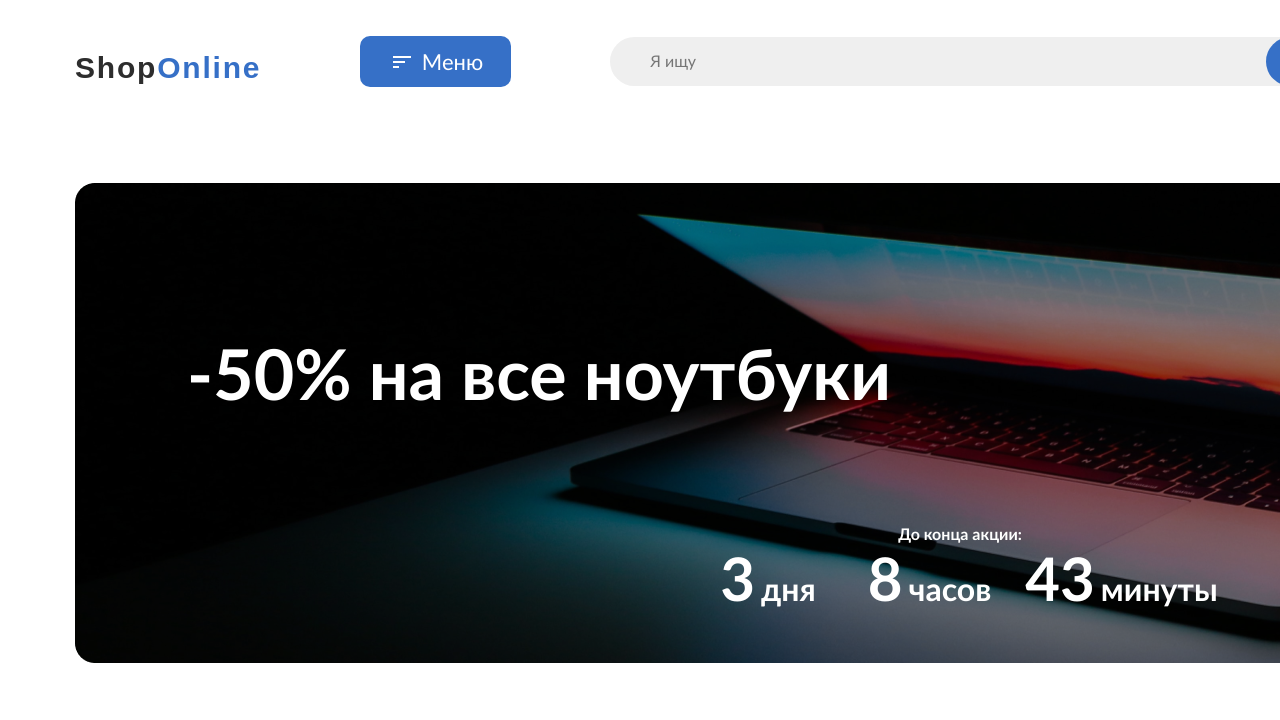
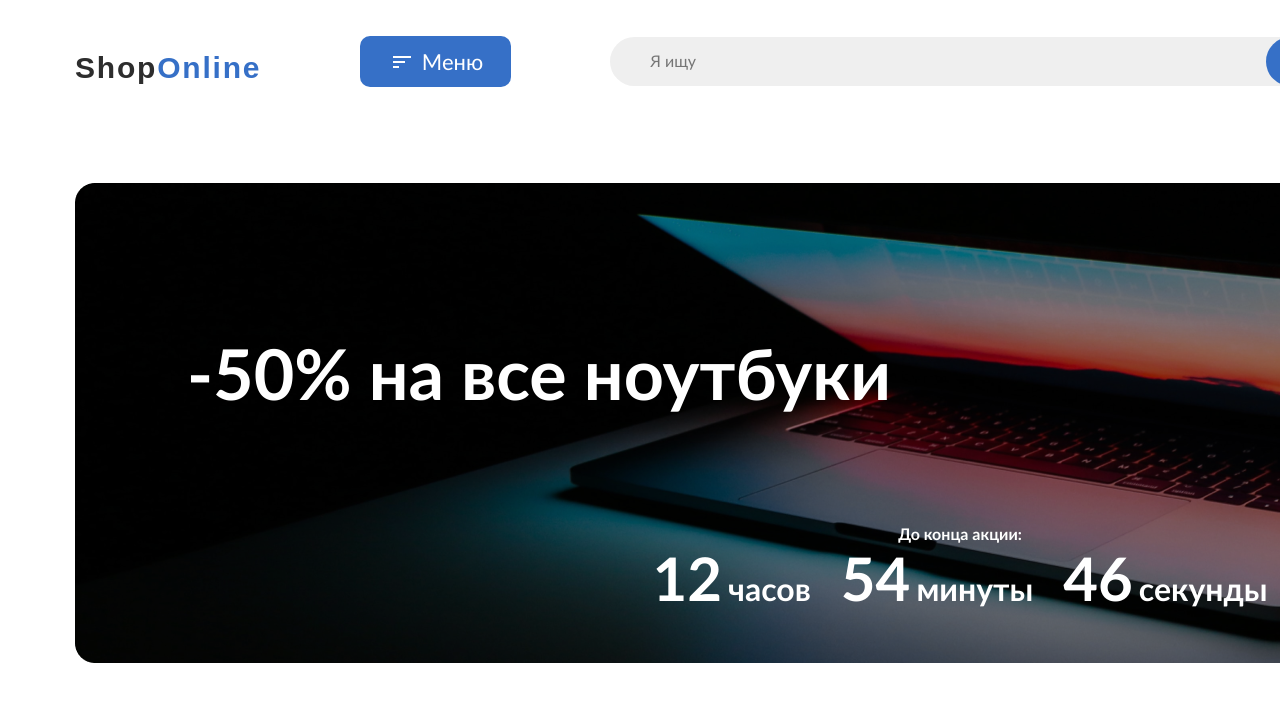
Before and after one commit to Dima163163/ShopOnline, a plain HTML site: page index-shop.html in a window 1280 px wide. Shown: the top 720 px of the page. Drawn offline with Linux system fonts and the light colour scheme; a web font is replaced by a local one.

Commit message:
BOM2 Timer

```diff
--- a/index-shop.html
+++ b/index-shop.html
@@ -9,6 +9,7 @@
 	<link rel="preload" href="fonts/OpenSans-Bold.woff2" as="font" type="font/woff2" crossorigin>
 	<link rel="stylesheet" href="style/style.css">
 	<title>Shop-Online</title>
+	<script type="module" src="js/script.js"></script>
 </head>
 <body>
 	<div class="wrapper">
@@ -81,22 +82,22 @@
 				<div class="section-container">
 					<section class="laptop-disconts">
 						<h1 class="laptop-disconts__title">-50% на все ноутбуки</h1>
-						<div class="laptop-disconts__wrapper">
-							<p class="laptop-disconts__subtitle">До конца акции:</p>
-							<ul class="laptop-disconts__list">
-								<li class="laptop-disconts__item">
-									<span class="laptop-disconts__number">3</span>
-									<p class="laptop-disconts__time">дня</p>
+						<div class="disconts__timer timer" data-timer-deadline="2023/10/23 22:32">
+							<!-- <p class="timer__title">До конца акции:</p>
+							<ul class="timer__list">
+								<li class="timer__item timer__item_days">
+									<span class="timer__count timer__count_days">3</span>
+									<p class="timer__units timer__units_days">дня</p>
 								</li>
-								<li class="laptop-disconts__item">
-									<span class="laptop-disconts__number">8</span>
-									<p class="laptop-disconts__time">часов</p>
+								<li class="timer__item">
+									<span class="timer__count timer__count_hours">8</span>
+									<p class="timer__units timer__units_hours">часов</p>
 								</li>
-								<li class="laptop-disconts__item">
-									<span class="laptop-disconts__number">43</span>
-									<p class="laptop-disconts__time">минуты</p>
+								<li class="timer__item">
+									<span class="timer__count timer__count_minutes">43</span>
+									<p class="timer__units timer__units_minutes">минуты</p>
 								</li>
-							</ul>
+							</ul> -->
 						</div>
 					</section>
 					<section class="book">
--- /dev/null
+++ b/js/modules/createTimer.js
@@ -0,0 +1,22 @@
+export const createTimer = (selector) => {
+  const elem = document.querySelector(selector);
+  if (elem) {
+    elem.insertAdjacentHTML('beforeend', `
+      <p class="timer__title">До конца акции:</p>
+        <ul class="timer__list">
+          <li class="timer__item timer__item_days">
+            <span class="timer__count timer__count_days"></span>
+            <p class="timer__units timer__units_days"></p>
+          </li>
+          <li class="timer__item">
+            <span class="timer__count timer__count_hours"></span>
+            <p class="timer__units timer__units_hours"></p>
+          </li>
+          <li class="timer__item">
+            <span class="timer__count timer__count_minutes"></span>
+            <p class="timer__units timer__units_minutes"></p>
+          </li>
+        </ul>
+    `);
+  }
+};
--- /dev/null
+++ b/js/modules/timer.js
@@ -0,0 +1,95 @@
+// Функция таймера
+export const timer = (deadline, timerWrapper, selectorDayNumb, selectorDayUnit,
+    selectorHoursNumb, selectorHoursUnit, selectorMinuteNumb,
+    selectorMinuteUnit) => {
+  // Переменная дней цифра
+  const timerBlockDayCount = document.querySelector(selectorDayNumb);
+  // Переменная дней слово
+  const timerBlockDayUnit = document.querySelector(selectorDayUnit);
+  // Переменная часов цифра
+  const timerBlockHourCount = document.querySelector(selectorHoursNumb);
+  // Переменная часов слово
+  const timerBlockHourUnit = document.querySelector(selectorHoursUnit);
+  // Переменная минут цифра
+  const timerBlockMinuteCount = document.querySelector(selectorMinuteNumb);
+  // Переменная минут слово
+  const timerBlockMinuteUnit = document.querySelector(selectorMinuteUnit);
+  // Переменная обертки таймера
+  const timerWrap = document.querySelector(timerWrapper);
+
+  const getTimeRemaining = () => {
+    const dateStop = new Date(deadline).getTime();
+    const plusThree = 3;
+    const dateStopPlus = dateStop + (plusThree * 60 * 60 * 1000);
+    const dateNow = Date.now();
+    const timeRemaining = dateStopPlus - dateNow;
+
+    const seconds = Math.floor(timeRemaining / 1000 % 60);
+    const minutes = Math.floor(timeRemaining / 1000 / 60 % 60);
+    const hours = Math.floor((timeRemaining / 1000 / 60 / 60) % 24);
+    const days = Math.floor(timeRemaining / 1000 / 60 / 60 / 24);
+
+    return {
+      timeRemaining,
+      seconds,
+      minutes,
+      hours,
+      days,
+    };
+  };
+
+  // Склонение числительных
+  const declencionNum = (number, one, two, three) => {
+    if (number === 1 || (number > 19 && number % 10 === 1)) {
+      return one;
+    } else if ((number > 1 && number < 5) ||
+    (number > 19 && number % 10 > 1 && number % 10 < 5)) {
+      return two;
+    } else {
+      return three;
+    }
+  };
+  // Добавление нуля перед числом
+  const addZero = (numb) => {
+    if (numb < 10) {
+      return '0' + numb;
+    } else {
+      return numb;
+    }
+  };
+
+  const start = () => {
+    const timer = getTimeRemaining();
+
+    if (timer.hours < 24) {
+      timerBlockDayCount.textContent = addZero(timer.hours);
+      timerBlockDayUnit.textContent =
+      declencionNum(timer.hours, 'час', 'часа', 'часов');
+      timerBlockHourCount.textContent = addZero(timer.minutes);
+      timerBlockHourUnit.textContent =
+      declencionNum(timer.minutes, 'минута', 'минуты', 'минут');
+      timerBlockMinuteCount.textContent = addZero(timer.seconds);
+      timerBlockMinuteUnit.textContent =
+      declencionNum(timer.minutes, 'секунда', 'секунды', 'секунд');
+    } else {
+      timerBlockDayCount.textContent = addZero(timer.days);
+      timerBlockDayUnit.textContent =
+      declencionNum(timer.days, 'день', 'дня', 'дней');
+      timerBlockHourCount.textContent = addZero(timer.hours);
+      timerBlockHourUnit.textContent =
+      declencionNum(timer.hours, 'час', 'часа', 'часов');
+      timerBlockMinuteCount.textContent = addZero(timer.minutes);
+      timerBlockMinuteUnit.textContent =
+      declencionNum(timer.minutes, 'минута', 'минуты', 'минут');
+    }
+
+
+    const intervalId = setTimeout(start, 1000);
+    if (timer.timeRemaining <= 0) {
+      clearTimeout(intervalId);
+      timerWrap.textContent = '';
+    }
+  };
+
+  start();
+};
--- /dev/null
+++ b/js/script.js
@@ -0,0 +1,17 @@
+import {timer} from './modules/timer.js';
+import {createTimer} from './modules/createTimer.js';
+
+const timerWrapper = document.querySelector('.disconts__timer');
+const deadlineTimer = timerWrapper.dataset.timerDeadline;
+
+
+// Функция запуска функций
+const init = () => {
+  createTimer('[data-timer-deadline]');
+  timer(deadlineTimer, '.disconts__timer', '.timer__count_days',
+      '.timer__units_days', '.timer__count_hours',
+      '.timer__units_hours', '.timer__count_minutes',
+      '.timer__units_minutes');
+};
+
+init();
--- a/style/laptop-disconts.css
+++ b/style/laptop-disconts.css
@@ -26,7 +26,7 @@
 	align-self: end;
 }
 
-.laptop-disconts__wrapper {
+.disconts__timer {
 	grid-row: 4 / 5;
 	grid-column: 2 / 3;
 	display: grid;
@@ -34,7 +34,7 @@
 	justify-items: center;
 }
 
-.laptop-disconts__subtitle {
+.timer__title{
 	font-family: Lato;
 	font-size: 16px;
 	font-style: normal;
@@ -43,7 +43,7 @@
 	grid-row: 1 / 2;
 }
 
-.laptop-disconts__list {
+.timer__list {
 	display: grid;
 	grid-template-columns: repeat(3, 1fr);
 	align-items: center;
@@ -51,7 +51,7 @@
 	gap: 30px;
 }
 
-.laptop-disconts__item {
+.timer__item {
 	display: grid;
 	grid-template-columns: repeat(2, auto);
 	gap: 6px;
@@ -63,14 +63,13 @@
 	line-height: 130%;
 }
 
-.laptop-disconts__number {
+.timer__count {
 	font-size: 60px;
 	justify-self: end;
 }
 
-.laptop-disconts__time {
+.timer__units {
 	font-size: 32px;
-
 }
 
 @media (max-width: 1024px) {
@@ -88,21 +87,21 @@
 		max-width: 400px;
 	}
 
-	.laptop-disconts__wrapper {
+	.disconts__timer {
 		grid-row: 2 / 3;
 		max-height: 83px;
 	}
 
-	.laptop-disconts__list {
+	.timer__list {
 		gap: 20px;
 	}
 
-	.laptop-disconts__number {
+	.timer__count {
 		font-size: 40px;
 		justify-self: end;
 	}
 
-	.laptop-disconts__time {
+	.timer__units {
 		font-size: 20px;
 	}
 }
@@ -119,25 +118,25 @@
 		max-width: 302px;
 	}
 
-	.laptop-disconts__wrapper {
+	.disconts__timer {
 		grid-template-rows: 16px 39px;
 		gap: 10px;
 	}
 
-	.laptop-disconts__subtitle {
+	.timer__title {
 		font-size: 12px;
 	}
 
-	.laptop-disconts__list {
+	.timer__list {
 		gap: 20px;
 	}
 
-	.laptop-disconts__number {
+	.timer__count {
 		font-size: 30px;
 		justify-self: end;
 	}
 
-	.laptop-disconts__time {
+	.timer__units {
 		font-size: 16px;
 	}
 }
@@ -158,25 +157,25 @@
 		align-self: start;
 	}
 
-	.laptop-disconts__wrapper {
+	.disconts__timer {
 		grid-template-rows: 10px 26px;
 		gap: 10px;
 	}
 
-	.laptop-disconts__subtitle {
+	.timer__title {
 		font-size: 8px;
 	}
 
-	.laptop-disconts__list {
+	.timer__list {
 		gap: 8px;
 	}
 
-	.laptop-disconts__number {
+	.timer__count {
 		font-size: 20px;
 		justify-self: end;
 	}
 
-	.laptop-disconts__time {
+	.timer__units {
 		font-size: 12px;
 	}
 }
```
Also changed, not shown: img/go1024.png (added), 3 other files.
